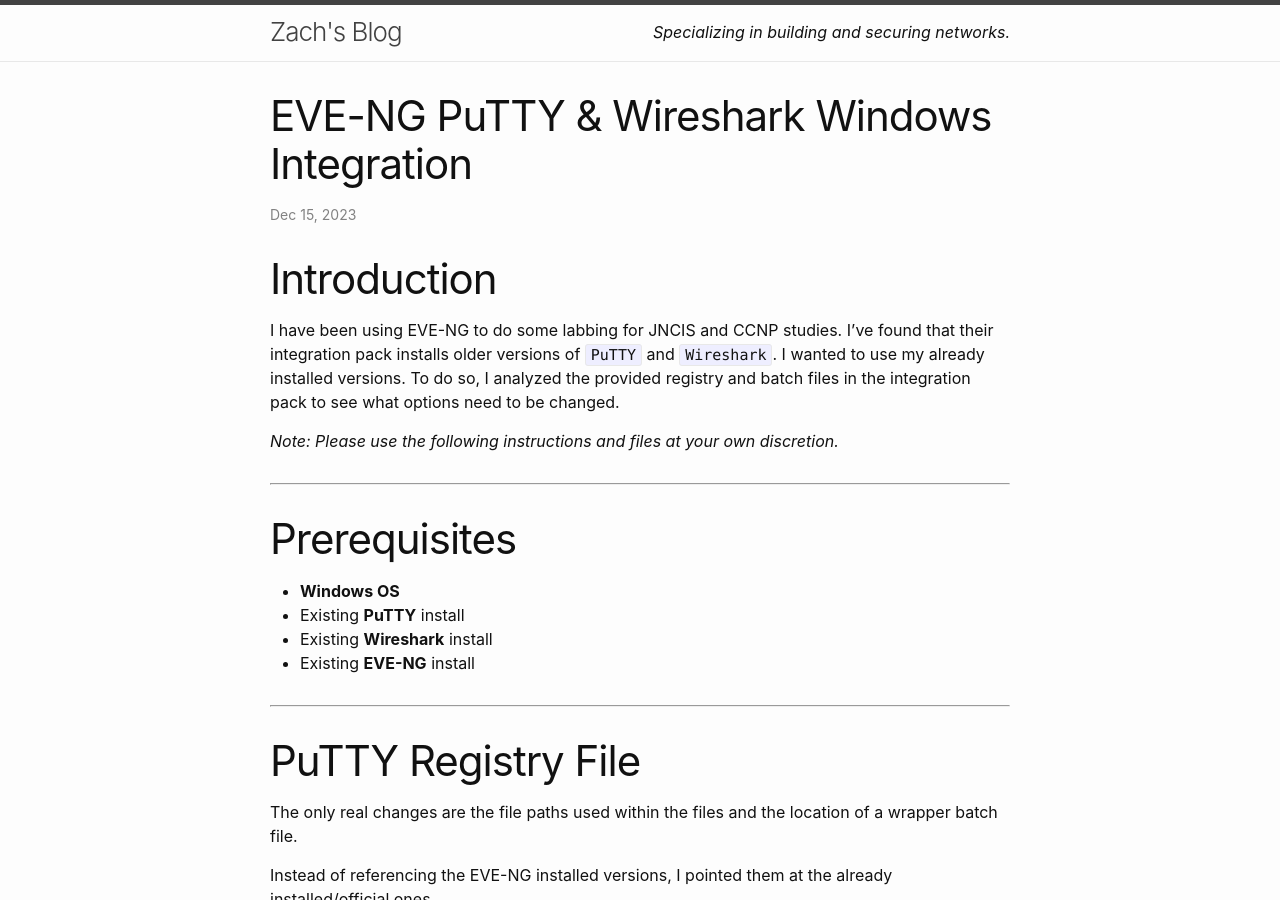
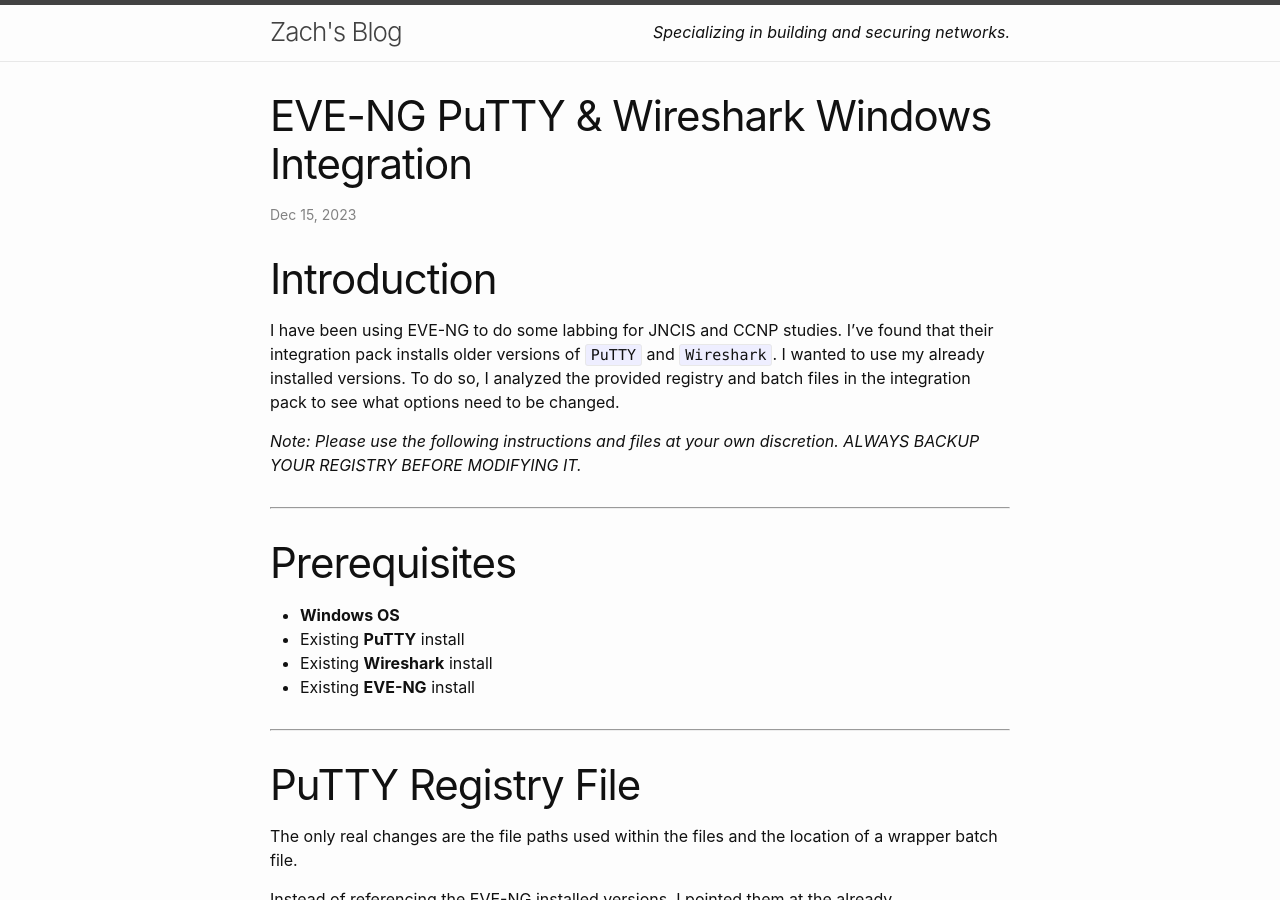
Before and after one commit to Zakkaruu/blog, a Jekyll site: the page built from _posts/2023-12-15-eveng-putty-wireshark-integration.md, in a window 1280 px wide and 900 px high. Built offline with Jekyll 4.4.1, drawn with Linux system fonts in a browser that asks for light colours.

Commit message:
Update 2023-12-15-eveng-putty-wireshark-integration.md
Update notice

```diff
--- a/_posts/2023-12-15-eveng-putty-wireshark-integration.md
+++ b/_posts/2023-12-15-eveng-putty-wireshark-integration.md
@@ -8,7 +8,7 @@ title: EVE-NG PuTTY & Wireshark Windows Integration
 
 I have been using EVE-NG to do some labbing for JNCIS and CCNP studies. I've found that their integration pack installs older versions of `PuTTY` and `Wireshark`. I wanted to use my already installed versions. To do so, I analyzed the provided registry and batch files in the integration pack to see what options need to be changed.
 
-*Note: Please use the following instructions and files at your own discretion.*
+*Note: Please use the following instructions and files at your own discretion. ALWAYS BACKUP YOUR REGISTRY BEFORE MODIFYING IT.*
 
 ***
 
```
